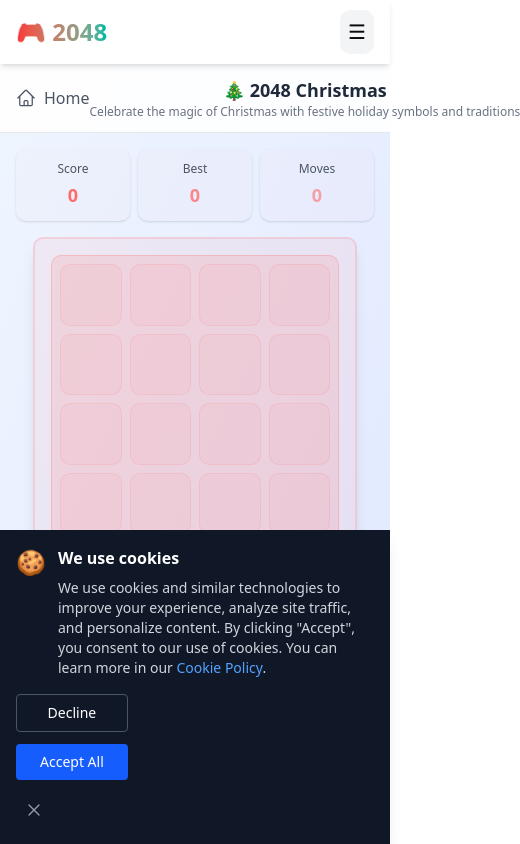
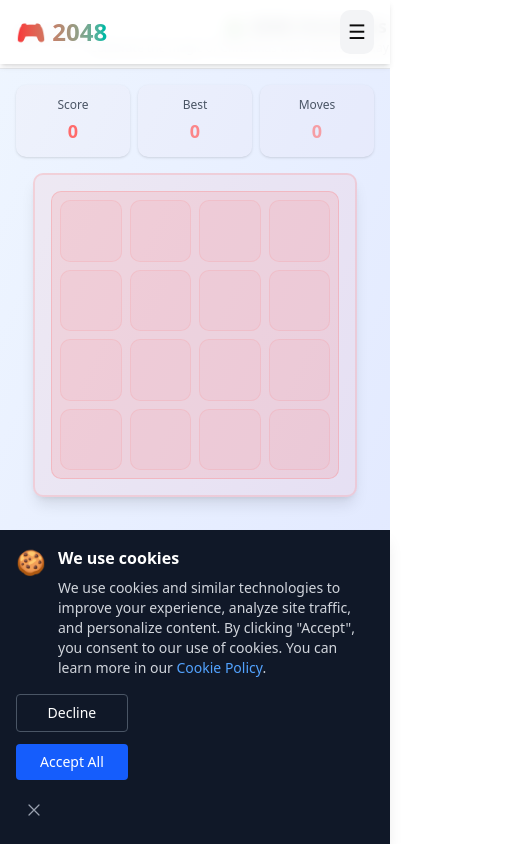
Before and after one commit to 18053923230/playing2048.com, a Next.js app: page /game/christmas in a window 390 px wide. Shown: the top 844 px of the page, 520 px wide, since content can reach past the window. Built offline with nearby package versions, Linux system fonts and the light colour scheme.

Commit message:
接着优化了手机端

```diff
--- a/src/app/globals.css
+++ b/src/app/globals.css
@@ -120,3 +120,13 @@
     @apply bg-background text-foreground;
   }
 }
+
+/* 移动端游戏页面特殊样式 */
+.game-mobile-layout {
+  min-height: 100vh;
+  overflow-x: hidden;
+}
+
+.game-mobile-layout .pt-16 {
+  padding-top: 0; /* 移除顶部padding，因为导航栏是fixed的 */
+}
--- a/src/app/layout.tsx
+++ b/src/app/layout.tsx
@@ -5,6 +5,7 @@
 import { Footer } from "@/components/layout/Footer";
 import { CookieConsent } from "@/components/layout/CookieConsent";
 import { ScrollToTop } from "@/components/layout/ScrollToTop";
+import { GameLayoutWrapper } from "@/components/layout/GameLayoutWrapper";
 
 const geistSans = Geist({
   variable: "--font-geist-sans",
@@ -33,8 +34,10 @@
         className={`${geistSans.variable} ${geistMono.variable} antialiased`}
       >
         <Navigation />
-        <div className="pt-16">{children}</div>
-        <Footer />
+        <GameLayoutWrapper>
+          <div className="pt-16">{children}</div>
+          <Footer />
+        </GameLayoutWrapper>
         <CookieConsent />
         <ScrollToTop />
 
--- /dev/null
+++ b/src/components/layout/GameLayoutWrapper.tsx
@@ -0,0 +1,44 @@
+"use client";
+
+import { usePathname } from "next/navigation";
+import { useState, useEffect } from "react";
+
+interface GameLayoutWrapperProps {
+  children: React.ReactNode;
+}
+
+export function GameLayoutWrapper({ children }: GameLayoutWrapperProps) {
+  const pathname = usePathname();
+  const [isMobile, setIsMobile] = useState(false);
+  const [isGamePage, setIsGamePage] = useState(false);
+
+  useEffect(() => {
+    const checkMobile = () => {
+      setIsMobile(window.innerWidth < 768);
+    };
+
+    checkMobile();
+    window.addEventListener("resize", checkMobile);
+    return () => window.removeEventListener("resize", checkMobile);
+  }, []);
+
+  useEffect(() => {
+    // 检查是否是游戏页面
+    const isGame =
+      pathname.startsWith("/game/") || pathname.startsWith("/holiday/");
+    setIsGamePage(isGame);
+  }, [pathname]);
+
+  // 如果是移动端游戏页面，只显示主要内容，隐藏页脚
+  if (isMobile && isGamePage) {
+    return (
+      <div className="game-mobile-layout">
+        {/* 只渲染第一个子元素（主要内容），跳过页脚 */}
+        {Array.isArray(children) ? children[0] : children}
+      </div>
+    );
+  }
+
+  // 其他情况正常显示所有内容
+  return <>{children}</>;
+}
```
